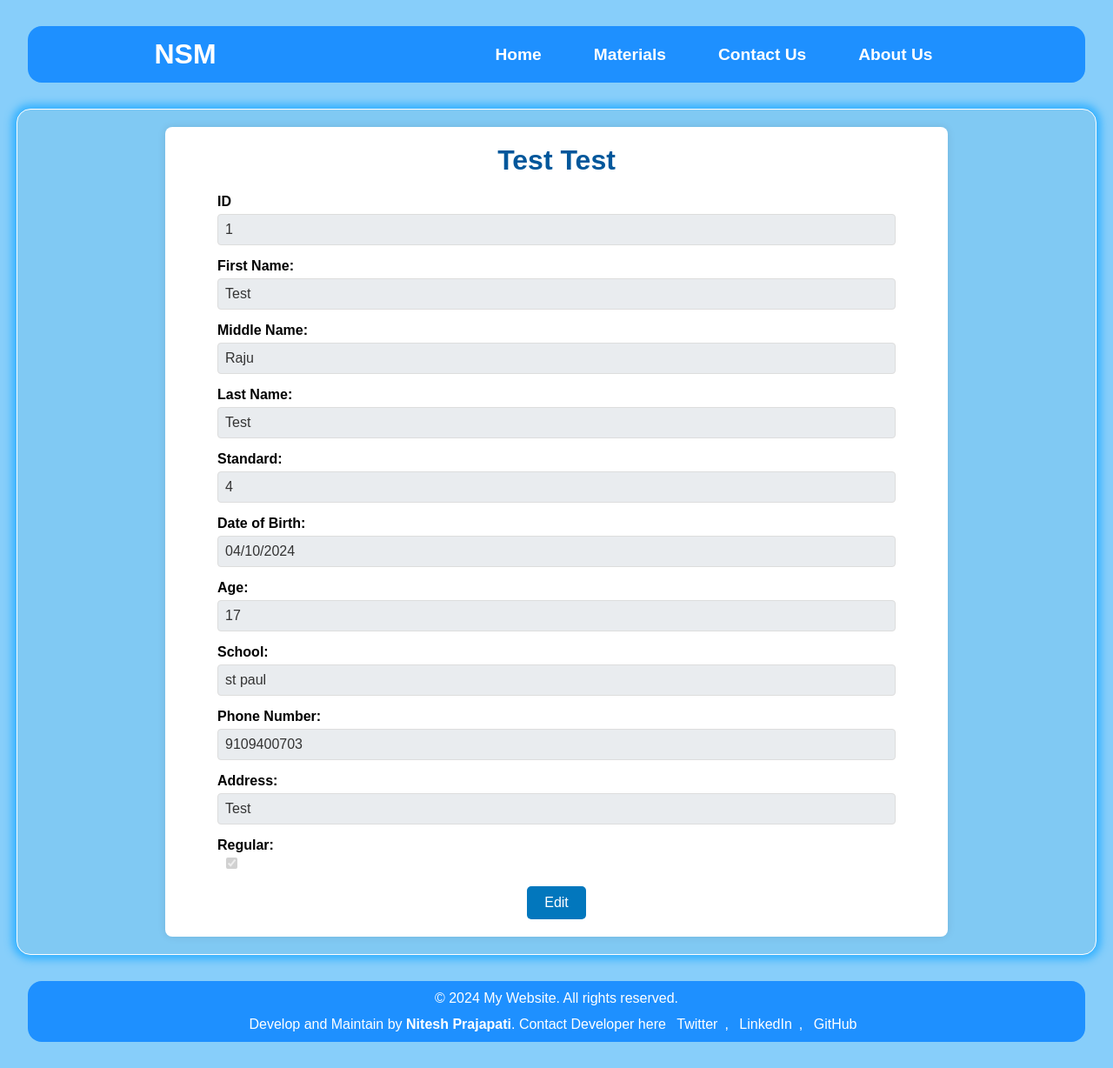
After one commit to nkprajapati230/ADMS, a Django app: page /bhulkus/detailed/1 in a window 1280 px wide. The commit adds this page. Shown: the whole page at 87% size. Run offline with Django 5.2, Linux system fonts and the light colour scheme; data comes from the database, SQL or seed files in the repository; both versions use the stored data as it was after the commit.

Commit message:
created detail bhulku page and improve other code

```diff
--- a/ADMS/bhulkus/bhulkus_urls.py
+++ b/ADMS/bhulkus/bhulkus_urls.py
@@ -5,5 +5,5 @@ from bhulkus import views
 urlpatterns = [
     path('all-bhulku/',views.bhulkus_db,name='bhulkus-db'),
     path('all-bhulku/<str:arg>',views.bhulkus_db,name='bhulkus-db'),
-    path('deatiled/<str:id>',views.deatiled,name='detailed-view'),
+    path('detailed/<int:id>',views.detailed,name='detailed-view'),
 ]
--- a/ADMS/bhulkus/views.py
+++ b/ADMS/bhulkus/views.py
@@ -4,29 +4,34 @@ from bhulkus.models import bhulku
 import random
 
 
+status=False
 def bhulkus_db(request,arg=None):
+    global status
     if arg=='status':
-        return redirect(vw.home)
-    for i in range(60):
-        b=bhulku()
-        try:
-            b.id=random.randint(1,41)
-        except:
-            continue
-        b.first_name='Test'
-        b.last_name='Test'
-        b.address='Test'
-        b.phone_number=random.randint(9000000000,9999999999)
-        b.age=random.randint(8,20)
-        b.standard=random.randint(2,10)
-        b.save()
+        if status==True:
+            status=False
+        else:
+            status=True
+    # for i in range(60):
+    #     b=bhulku()
+    #     try:
+    #         b.id=random.randint(2,41)
+    #     except:
+    #         continue
+    #     b.first_name='Test'
+    #     b.last_name='Test'
+    #     b.address='Test'
+    #     b.phone_number=random.randint(9000000000,9999999999)
+    #     b.age=random.randint(8,20)
+    #     b.standard=random.randint(2,10)
+    #     b.save()
     user=bhulku.objects.all()
-    return render(request,'bhulkus/bhulkus_db.html',{'bhulku':user})
+    return render(request,'bhulkus/bhulkus_db.html',{'bhulku':user,'status':status})
 
 
 
 
 
 def detailed(request,id):
-    b=bhulku.objects.all(id=id)
-    return render(request,'bhulkus/detailed.html',{'bhulku':b})
+    user=bhulku.objects.filter(id=id).first()
+    return render(request,'bhulkus/detailed.html',{'bhulku':user})
--- /dev/null
+++ b/ADMS/static/css/bhulkus/detailed.css
@@ -0,0 +1,103 @@
+
+.container {
+    max-width: 900px;
+    margin: 0 auto;
+    padding: 20px 60px;
+    background: #ffffff;
+    border-radius: 8px;
+    box-shadow: 0 0 10px rgba(0,0,0,0.1);
+}
+
+h1 {
+    text-align: center;
+    color: #01579b;
+    margin-bottom: 20px;
+}
+
+.form-group {
+    margin-bottom: 15px;
+}
+
+.form-group label {
+    display: block;
+    margin-bottom: 5px;
+    font-weight: bold;
+}
+
+.form-group input, .form-group select, .form-group textarea {
+    width: 100%;
+    padding: 8px;
+    border: 1px solid #ddd;
+    border-radius: 4px;
+    background: #f9f9f9;
+    color: #333;
+    font-size: 16px;
+}
+
+.form-group input:disabled, .form-group select:disabled, .form-group textarea:disabled {
+    background: #e9ecef;
+}
+
+.form-group input[type="checkbox"] {
+    width: auto;
+    margin-left: 10px;
+}
+
+.form-group .checkbox-label {
+    display: flex;
+    align-items: center;
+    margin-top: 5px;
+}
+
+.button-group {
+    text-align: center;
+    margin-top: 20px;
+}
+
+.edit-button, .save-button, .cancel-button, .delete-button {
+    padding: 10px 20px;
+    color: #fff;
+    border: none;
+    border-radius: 5px;
+    font-size: 16px;
+    cursor: pointer;
+    text-decoration: none;
+    margin: 0 5px;
+    display: inline-block;
+}
+
+.edit-button {
+    background-color: #0277bd;
+}
+
+.edit-button:hover {
+    background-color: #01579b;
+}
+
+.save-button {
+    background-color: #28a745;
+    display: none;
+}
+
+.cancel-button, .delete-button{
+    display: none;
+}
+
+.save-button:hover {
+    background-color: #218838;
+}
+.delete-button {
+    background-color: #d32f2f;
+}
+
+.cancel-button{
+    background-color: #000;
+}
+
+.delete-button:hover{
+    background-color: #a30f0f;
+}
+
+.cancel-button:hover {
+    background-color: #4c4c4c;
+}
--- /dev/null
+++ b/ADMS/static/js/bhulkus/detailed.js
@@ -0,0 +1,10 @@
+function enableEditing() {
+    const formElements = document.querySelectorAll('#userForm input, #userForm select, #userForm textarea');
+    formElements.forEach(element => {
+        element.disabled = false;
+    });
+    document.querySelector('.edit-button').style.display = 'none';
+    document.querySelector('.cancel-button').style.display = 'inline-block';
+    document.querySelector('.delete-button').style.display = 'inline-block';
+    document.querySelector('.save-button').style.display = 'inline-block';
+}
--- /dev/null
+++ b/ADMS/templates/bhulkus/detailed.html
@@ -0,0 +1,73 @@
+{% extends "home/base.html" %}
+{% load static %}
+
+{% block title %} Detail view {% endblock title %}
+{% block css %}<link rel="stylesheet" href="{% static 'css/bhulkus/detailed.css' %}">{% endblock css %}
+
+{% block main_content %}
+
+
+<main>
+        <div class="container">
+        <h1>{{ bhulku.first_name }} {{ bhulku.last_name }}</h1>
+        <form id="userForm" method="post">
+            {% csrf_token %}
+            <div class="form-group">
+                <label for="id">ID</label>
+                <input type="text" id="id" name="id" value="{{ bhulku.id }}" disabled>
+            </div>
+            <div class="form-group">
+                <label for="first_name">First Name:</label>
+                <input type="text" id="first_name" name="first_name" value="{{ bhulku.first_name }}" disabled>
+            </div>
+            <div class="form-group">
+                <label for="middle_name">Middle Name:</label>
+                <input type="text" id="middle_name" name="middle_name" value="{{ bhulku.middle_name }}" disabled>
+            </div>
+            <div class="form-group">
+                <label for="last_name">Last Name:</label>
+                <input type="text" id="last_name" name="last_name" value="{{ bhulku.last_name }}" disabled>
+            </div>
+            <div class="form-group">
+                <label for="standard">Standard:</label>
+                <input type="number" id="standard" name="standard" value="{{ bhulku.standard }}" disabled>
+            </div>
+            <div class="form-group">
+                <label for="dob">Date of Birth:</label>
+                <input type="" id="dob" name="dob" value="{{ bhulku.dob|date:'SHORT_DATE_FORMAT' }}" disabled>
+            </div>
+            <div class="form-group">
+                <label for="age">Age:</label>
+                <input type="number" id="age" name="age" value="{{ bhulku.age }}" disabled>
+            </div>
+            <div class="form-group">
+                <label for="school">School:</label>
+                <input type="text" id="school" name="school" value="{{ bhulku.school }}" disabled>
+            </div>
+            <div class="form-group">
+                <label for="phone_number">Phone Number:</label>
+                <input type="text" id="phone_number" name="phone_number" value="{{ bhulku.phone_number }}" disabled>
+            </div>
+            <div class="form-group">
+                <label for="address">Address:</label>
+                <input type="text" id="address" name="address" value="{{ bhulku.address }}" disabled>
+            </div>
+            <div class="form-group">
+                <label for="regular">Regular:</label>
+                <div class="checkbox-label">
+                    <input type="checkbox" id="regular" name="regular" {% if bhulku.regular %}checked{% endif %} disabled>
+                </div>
+            </div>
+            <div class="button-group">
+                <a href="#" class="edit-button" onclick="enableEditing(); return false;">Edit</a>
+                <button type="submit" class="save-button">Save</button>
+                <a href="{% url 'bhulkus-db' %}" class="delete-button">Delete</a>
+                <a href="{% url 'bhulkus-db' %}" class="cancel-button">Cancel</a>
+            </div>
+        </form>
+    </div>
+    <script src="{% static 'js/bhulkus/detailed.js' %}"></script>
+</main>
+
+
+{% endblock main_content %}
```
Also changed, not shown: ADMS/static/css/bhulkus/bhulkus_db.css (+11 -0 lines), ADMS/templates/bhulkus/bhulkus_db.html (+46 -1 lines), ADMS/db.sqlite3.
